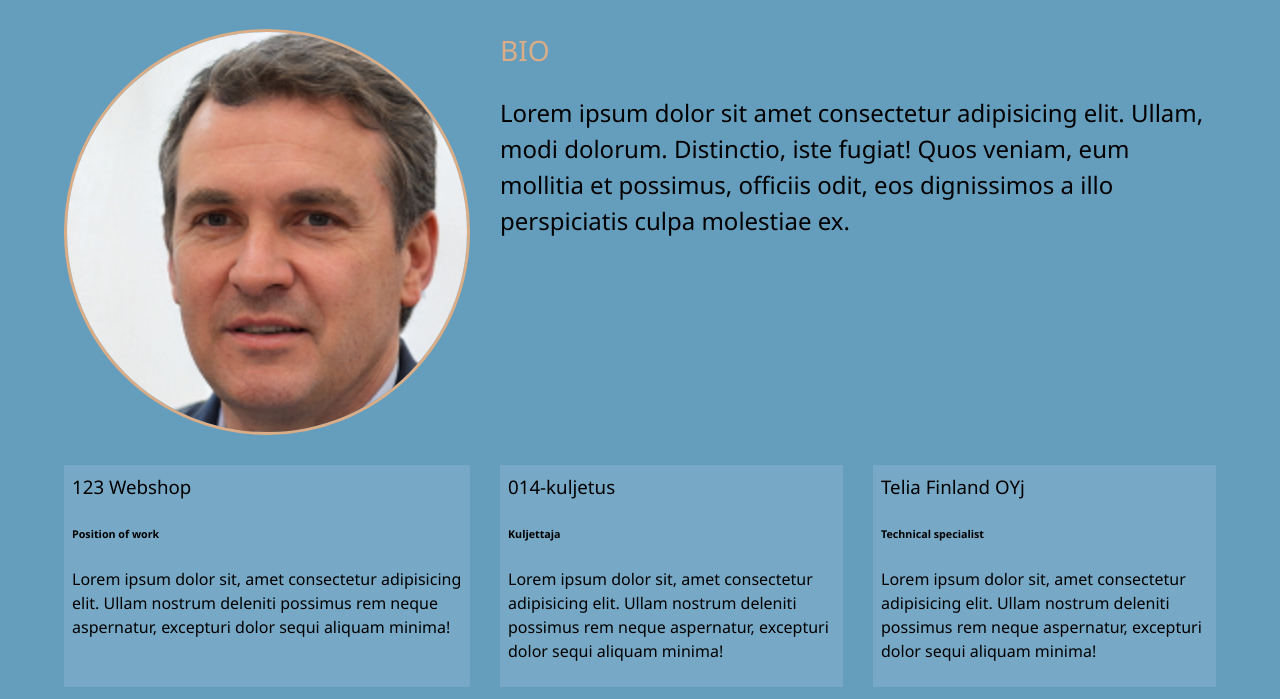
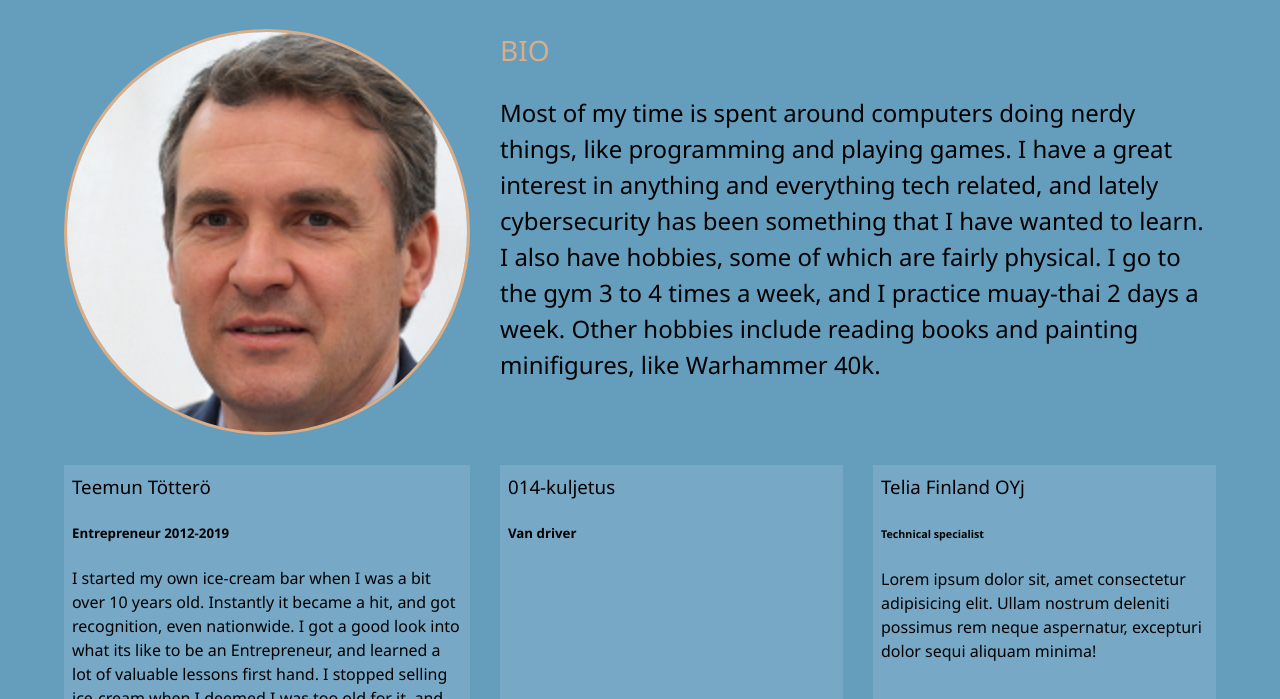
Before and after one commit to temevh/portfolio, a website: page dist/about.html in a window 1280 px wide. Shown: the part 253-952 px from the top of the page. Drawn offline with Linux system fonts and the light colour scheme.

Commit message:
added work experience

```diff
--- a/dist/about.html
+++ b/dist/about.html
@@ -62,30 +62,24 @@
         <div class = "bio">
             <h3 class="text-secondary">BIO</h3>
             <p>
-                Lorem ipsum dolor sit amet consectetur adipisicing elit.
-                Ullam, modi dolorum.
-                Distinctio, iste fugiat! Quos veniam, eum mollitia et possimus,
-                officiis odit,
-                eos dignissimos a illo perspiciatis culpa molestiae ex.
+                Most of my time is spent around computers doing nerdy things, like programming and playing games. I have a great interest in anything and everything tech related, and lately cybersecurity has been something that I have wanted to learn.
+                I also have hobbies, some of which are fairly physical. I go to the gym 3 to 4 times a week, and I practice muay-thai 2 days a week. Other hobbies include reading books and painting minifigures, like Warhammer 40k.
             </p>
         </div>
 
         <div class="job job-1">
-            <h3> 123 Webshop  </h3>
-            <h6>Position of work</h6>
+            <h3>Teemun Tötterö </h3>
+            <h5>Entrepreneur 2012-2019</h5>
             <p>
-                Lorem ipsum dolor sit, amet consectetur adipisicing elit.
-                Ullam nostrum deleniti possimus rem neque aspernatur,
-                excepturi dolor sequi aliquam minima!
+                I started my own ice-cream bar when I was a bit over 10 years old. Instantly it became a hit, and got recognition, even nationwide. I got a good look into what its like to be an Entrepreneur, and learned a lot of valuable lessons first hand.
+                I stopped selling ice-cream when I deemed I was too old for it, and my little sister "inherited" the business.
             </p>
         </div>
         <div class="job job-2">
             <h3> 014-kuljetus  </h3>
-            <h6>Kuljettaja</h6>
+            <h5>Van driver</h5>
             <p>
-                Lorem ipsum dolor sit, amet consectetur adipisicing elit.
-                Ullam nostrum deleniti possimus rem neque aspernatur,
-                excepturi dolor sequi aliquam minima!
+
             </p>
         </div>
         <div class="job job-3">
```
